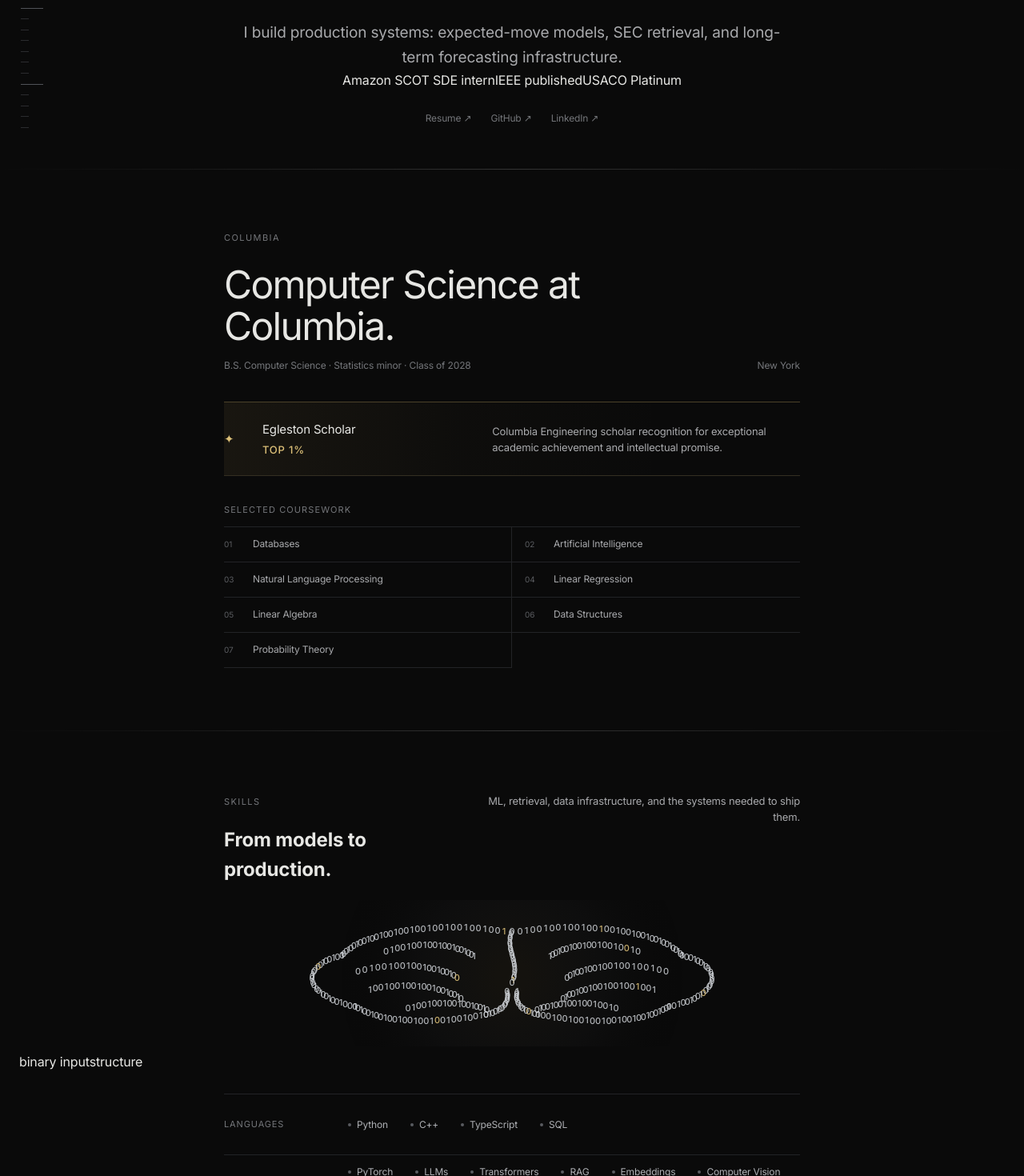
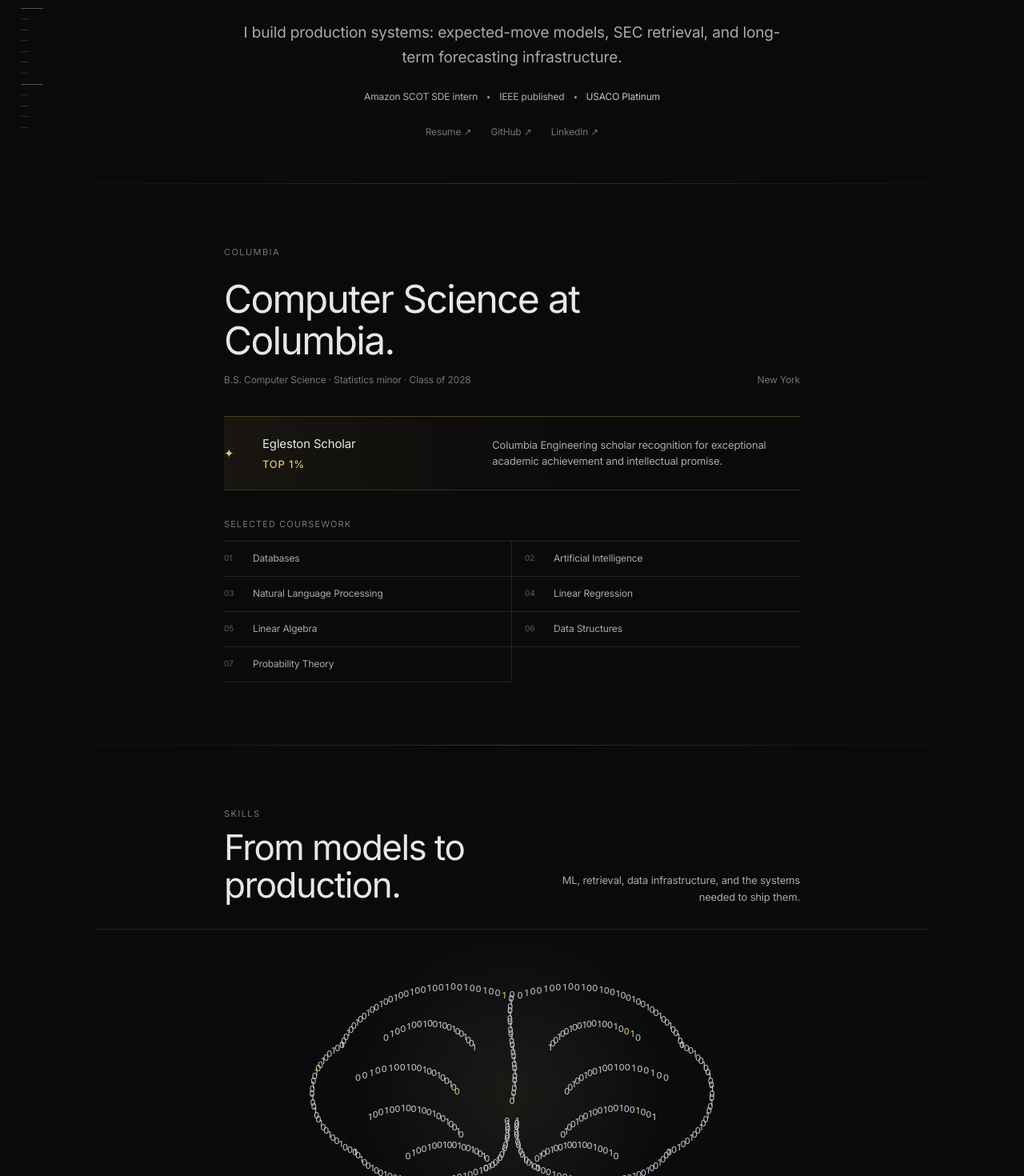
Before and after one commit to kenchengkc/personal-website, a Next.js app: page / in a window 1280 px wide. Shown: the part 600-2070 px from the top of the page at 80% size. Built offline with nearby package versions, Linux system fonts and the light colour scheme.

Commit message:
Integrate binary brain and tighten skills styling

```diff
--- a/app/globals.css
+++ b/app/globals.css
@@ -285,6 +285,29 @@ textarea {
   line-height: 1.65;
 }
 
+
+.hero-proof {
+  display: flex;
+  justify-content: center;
+  align-items: center;
+  flex-wrap: wrap;
+  gap: 8px 12px;
+  margin-top: 24px;
+  color: var(--silver);
+  font-size: 12px;
+}
+
+.hero-proof i {
+  width: 3px;
+  height: 3px;
+  border-radius: 50%;
+  background: var(--gold);
+}
+
+.hero-proof span:last-child {
+  color: #c3c6cb;
+}
+
 .hero-links {
   display: flex;
   justify-content: center;
@@ -309,7 +332,6 @@ textarea {
   padding: 96px 24px;
 }
 
-.about-section::before,
 .columbia-section::before,
 .skills-section::before,
 .work-section::before,
@@ -510,15 +532,23 @@ textarea {
   display: flex;
   justify-content: space-between;
   gap: 32px;
-  align-items: baseline;
+  align-items: end;
 }
 
 .skills-heading .section-kicker {
-  margin-bottom: 0;
+  margin-bottom: 10px;
 }
 
-.skills-heading > p:last-child {
-  max-width: 440px;
+.skills-heading h2 {
+  margin: 0;
+  font-size: clamp(32px, 3.6vw, 44px);
+  font-weight: 400;
+  line-height: 1.08;
+  letter-spacing: -0.035em;
+}
+
+.skills-heading > p {
+  max-width: 400px;
   margin: 0;
   color: var(--ink-2);
   font-size: 13px;
@@ -526,17 +556,79 @@ textarea {
   text-align: right;
 }
 
+.binary-brain {
+  position: relative;
+  width: min(calc(100% - 48px), 1040px);
+  height: 380px;
+  margin: 30px auto 0;
+  overflow: hidden;
+  border-top: 1px solid var(--line);
+  border-bottom: 1px solid var(--line);
+  background:
+    radial-gradient(circle at 50% 52%, rgba(208, 210, 213, 0.035), transparent 48%),
+    #090a0b;
+}
+
+.binary-brain::before,
+.binary-brain::after {
+  content: "";
+  position: absolute;
+  top: 0;
+  bottom: 0;
+  z-index: 2;
+  width: 12%;
+  pointer-events: none;
+}
+
+.binary-brain::before {
+  left: 0;
+  background: linear-gradient(90deg, var(--page), transparent);
+}
+
+.binary-brain::after {
+  right: 0;
+  background: linear-gradient(270deg, var(--page), transparent);
+}
+
+.binary-brain canvas {
+  display: block;
+  width: 100%;
+  height: 100%;
+}
+
+.binary-brain-label {
+  position: absolute;
+  left: 50%;
+  bottom: 14px;
+  z-index: 3;
+  display: flex;
+  align-items: center;
+  gap: 9px;
+  transform: translateX(-50%);
+  color: var(--silver-dim);
+  font-size: 10px;
+  letter-spacing: 0.09em;
+  text-transform: uppercase;
+  pointer-events: none;
+}
+
+.binary-brain-label i {
+  width: 34px;
+  height: 1px;
+  background: linear-gradient(90deg, var(--silver-dim), var(--gold-dim));
+}
+
 .skills-field {
-  margin-top: 28px;
+  margin-top: 24px;
   border-top: 1px solid var(--line);
 }
 
 .skill-row {
   display: grid;
-  grid-template-columns: 128px minmax(0, 1fr);
+  grid-template-columns: 126px minmax(0, 1fr);
   gap: 18px;
   align-items: center;
-  min-height: 76px;
+  min-height: 68px;
   border-bottom: 1px solid var(--line);
 }
 
@@ -561,8 +653,8 @@ textarea {
   display: inline-flex;
   align-items: center;
   gap: 7px;
-  padding: 6px 8px;
-  border: 1px solid transparent;
+  padding: 5px 4px;
+  border-bottom: 1px solid transparent;
   color: var(--silver);
   font-size: 12px;
   line-height: 1;
@@ -571,8 +663,7 @@ textarea {
   cursor: default;
   transition:
     color 180ms cubic-bezier(0.2, 0.8, 0.2, 1),
-    border-color 180ms cubic-bezier(0.2, 0.8, 0.2, 1),
-    background 180ms cubic-bezier(0.2, 0.8, 0.2, 1);
+    border-color 180ms cubic-bezier(0.2, 0.8, 0.2, 1);
 }
 
 .skill-item i {
@@ -585,8 +676,7 @@ textarea {
 
 .skill-item:hover {
   z-index: 2;
-  border-color: #484b50;
-  background: rgba(174, 176, 180, 0.045);
+  border-color: var(--gold-dim);
   color: var(--silver-bright);
   animation: skill-wiggle-a 420ms cubic-bezier(0.2, 0.8, 0.2, 1);
 }
@@ -1304,8 +1394,19 @@ textarea {
     gap: 12px;
   }
 
-  .skills-heading > p:last-child {
+  .skills-heading > p {
     text-align: left;
+  }
+
+  .binary-brain {
+    width: 100%;
+    height: 290px;
+    margin-top: 24px;
+  }
+
+  .binary-brain-label {
+    bottom: 10px;
+    font-size: 9px;
   }
 
   .skill-row {
```
